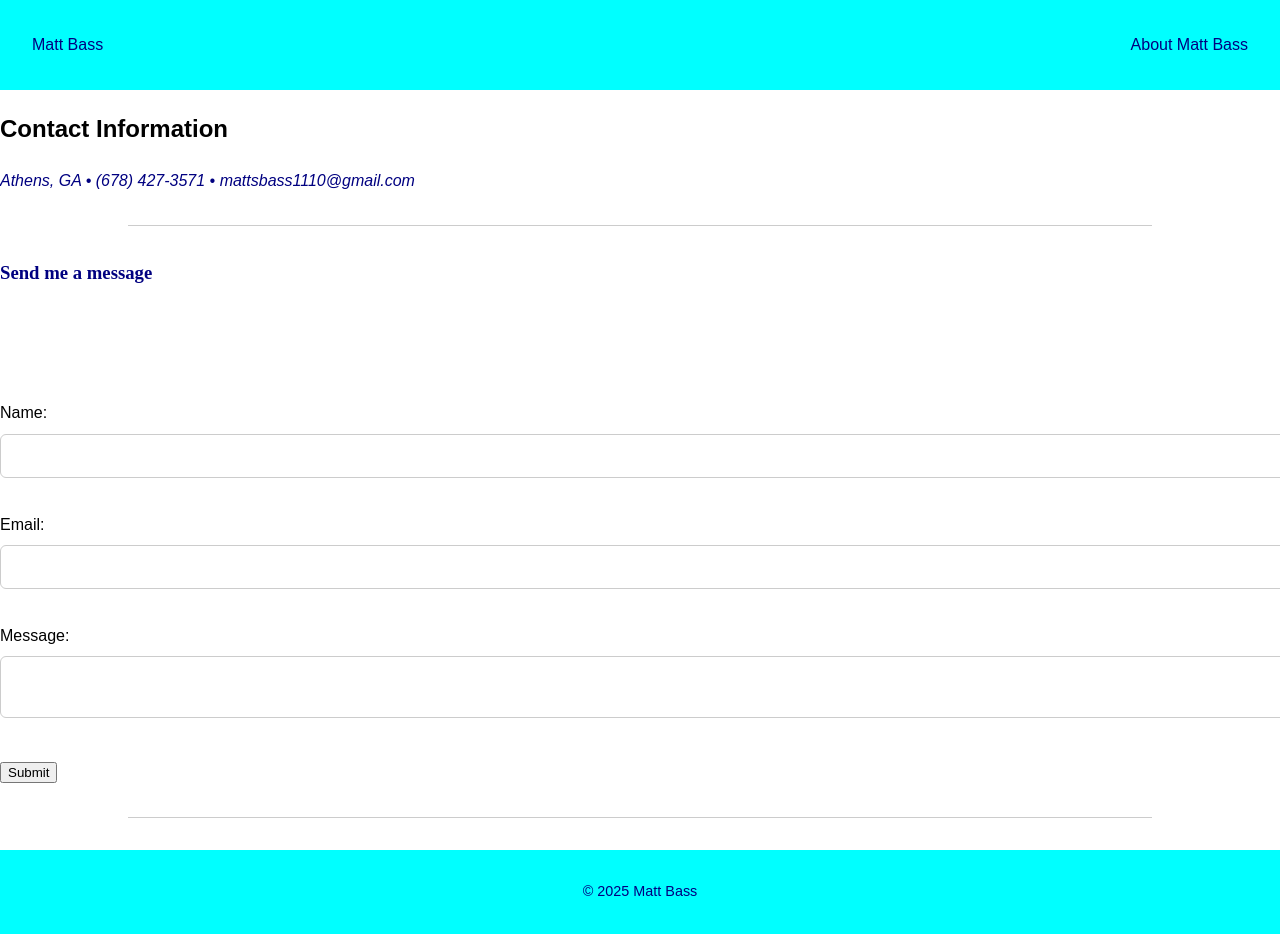
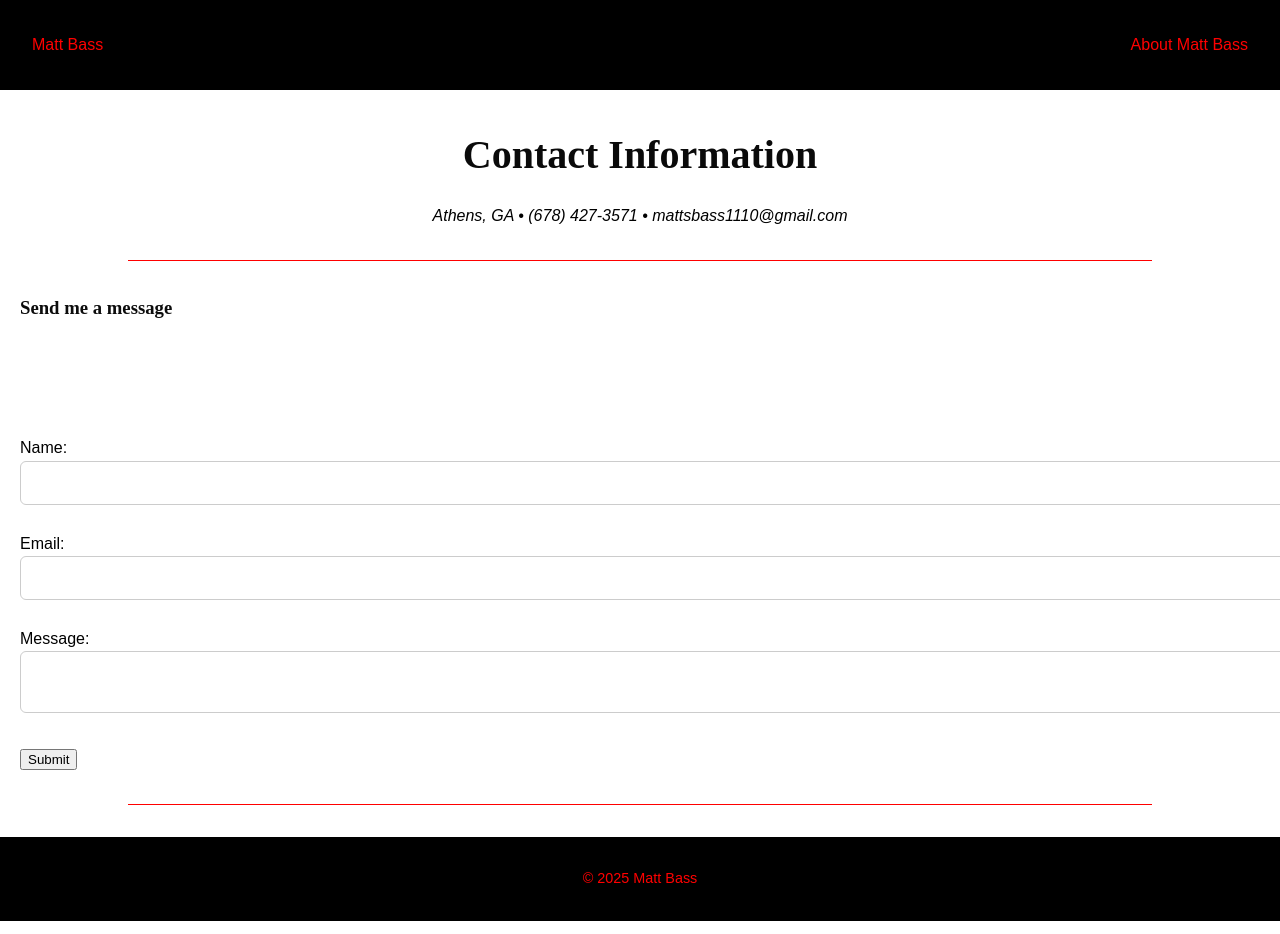
Before and after one commit to mattsbass1110/css-cv-resume-index.html, a plain HTML site: page contact.html in a window 1280 px wide. Shown: the top 934 px of the page. Drawn offline with Linux system fonts and the light colour scheme.

Commit message:
Update style.css

```diff
--- a/css/style.css
+++ b/css/style.css
@@ -6,8 +6,8 @@ body {
 
 /****************   Nav Section **********************/
 nav {
-	background-color: cyan;
-  color: navy;
+	background-color: black;
+  color: red;
   display: flex;
   justify-content: space-between;
   align-items: center;
@@ -16,8 +16,8 @@ nav {
 
 /***********************  Footer Section   **************************/
 footer {
-	background-color: cyan;
-  color: navy;
+	background-color: black;
+  color: red;
   display: flex;
   justify-content: center;
   padding: 1rem;
@@ -27,33 +27,35 @@ footer {
 /*********** Splash Page ************************/
 header {
   text-align: center;
-  background-color: rgb(223, 214, 214);
+  background-color: rgb(180, 179, 179);
   padding: 3rem 1rem;
   color: white;
 }
 
-header h1 {
+h1 {
+  text-align: center;
   font-family: "Roboto Slab", serif;
   font-size: 2.5rem;
-  color: navy;
+  color: rgb(10, 10, 10);
   margin-bottom: 1rem;
 }
 
 header img {
   border-radius: 50%;
-  border: 4px solid navy;
+  border: 4px solid black;
   width: 200px;
   height: auto;
 }
 
 .address {
   font-style: italic;
-  color: navy;
+  color: black;
+  text-align: center;
 }
 
 .tagline {
   font-size: 1.2rem;
-  color: navy;
+  color: black;
   margin-top: 1rem;
 }
 
@@ -62,14 +64,15 @@ hr {
   margin: 2rem auto;
   border: 0;
   height: 1px;
-  background-color: #ccc;
+  background-color: red;
   width: 80%;
 }
 
 section h3 {
   font-family: "Roboto Slab", serif;
-  color: navy;
+  color: rgb(12, 12, 12);
   margin-top: 1rem;
+  margin: 0 0 0 20px;
 }
 
 section dl {
@@ -77,24 +80,25 @@ section dl {
   font-family: "Roboto Slab", serif;
   grid-template-columns: 1fr 1fr;
   gap: 0.5rem 1rem;
+  margin: 0 0 0 50px;
 }
 
 section ul {
   list-style-type: square;
   font-family: "Roboto Slab", serif;
   padding-left: 1.5rem;
+  margin: 0 0 0 50px;
 }
 
 a {
   text-decoration: none;
-  color: navy;
+  color: red;
 }
 
 a:hover {
   text-decoration: none;
   color: #ff6600;
 }
-
 /**************   Projects   *****************/
 .three-col {
 	display: grid;
@@ -144,7 +148,7 @@ a:hover {
 input {
   width: 100%;
   padding: 0.75rem;
-  margin: 0.5rem 0;
+  margin: 0 0 0 20px;
   border: 1px solid #ccc;
   border-radius: 6px;
   font-size: 1rem;
@@ -153,8 +157,16 @@ input {
 textarea {
   width: 100%;
   padding: 0.75rem;
-  margin: 0.5rem 0;
+  margin: 0 0 0 20px;
   border: 1px solid #ccc;
   border-radius: 6px;
   font-size: 1rem;
 }
+
+button {
+  margin: 0 0 0 20px;
+}
+
+label {
+  margin: 0 0 0 20px;
+}
```
